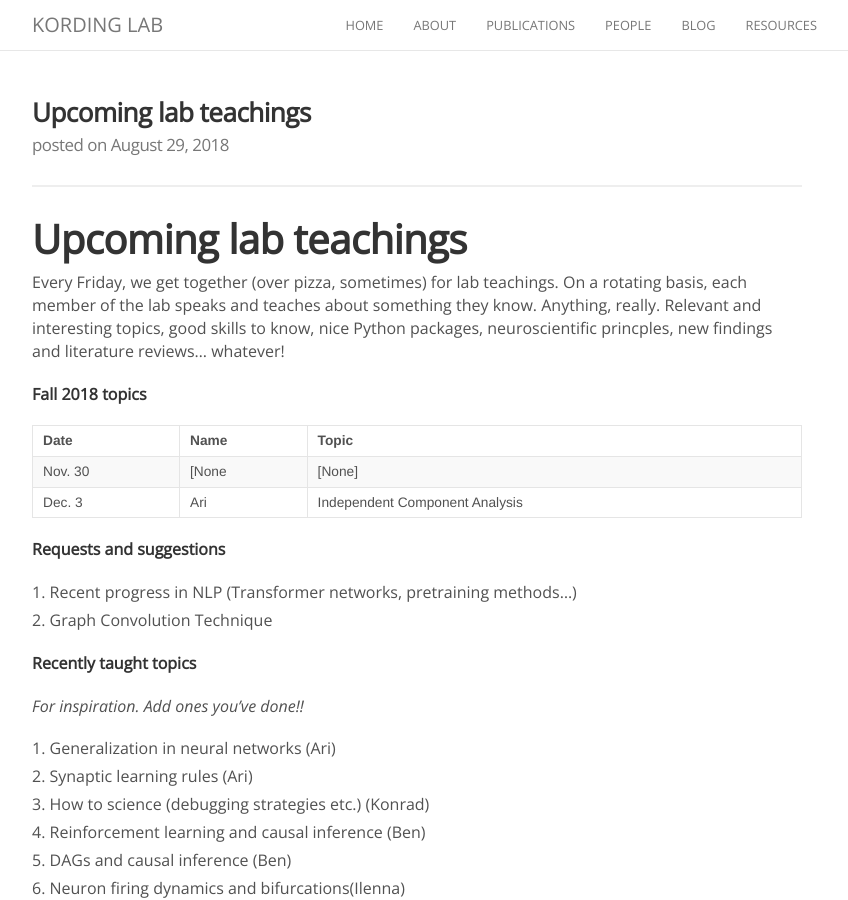
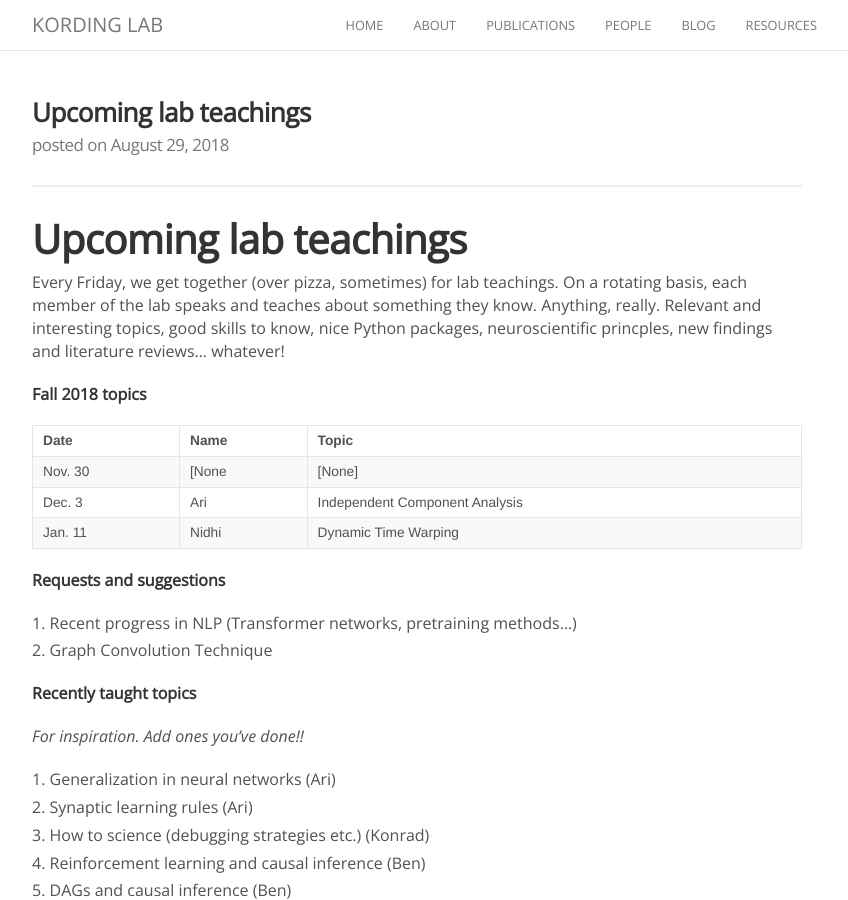
Before and after one commit to KordingLab/KordingLab.github.io, a Jekyll site: the page built from _posts/2018-08-29-upcoming-lab-teaching.md, in a window 1280 px wide and 900 px high. Shown: the whole window, without its empty margins (223-1071 px from the left). Built offline with Jekyll 4.4.1, drawn with Linux system fonts in a browser that asks for light colours; nearby versions of some CDN libraries; comment, search, counter and statistics services are not loaded.

Commit message:
Update_2018_12_06_UpcomingLabTeachings.md

```diff
--- a/_posts/2018-08-29-upcoming-lab-teaching.md
+++ b/_posts/2018-08-29-upcoming-lab-teaching.md
@@ -17,6 +17,7 @@ neuroscientific princples, new findings and literature reviews... whatever!
 |------|------|-------|
 |Nov. 30|[None|[None]|
 |Dec. 3| Ari | Independent Component Analysis |
+|Jan. 11| Nidhi | Dynamic Time Warping |
 
 **Requests and suggestions**
 
```
